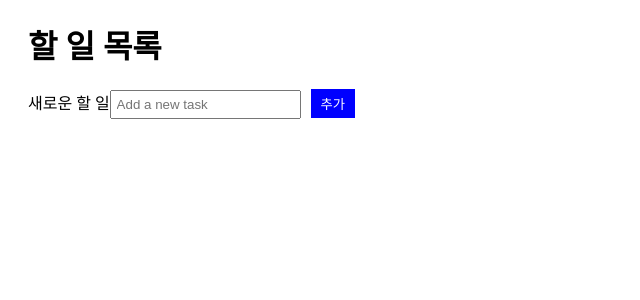
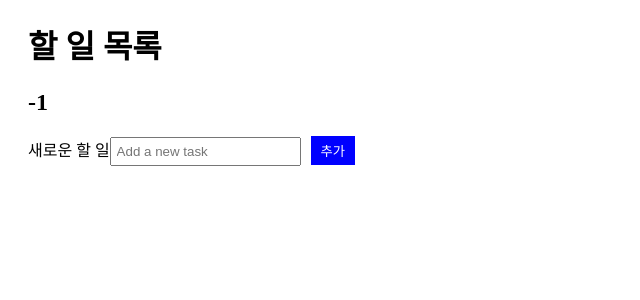
Before and after one commit to witch-factory/toy-project-monorepo, a React (Vite) app in the folder apps/todo-client/: page / in a window 1280 px wide. Shown: the top 300 px of the page, without its empty margins (0-640 px from the left). Built offline with nearby package versions, Linux system fonts and the light colour scheme.

Commit message:
공유폴더 설정 완료

```diff
--- a/apps/todo-client/src/App.tsx
+++ b/apps/todo-client/src/App.tsx
@@ -1,4 +1,5 @@
 import { useState } from "react";
+import { subtract } from "@toy-monorepo/shared";
 
 // 이후에 DB의 auto increment ID로 대체할 예정
 type Todo = {
@@ -37,6 +38,7 @@ function App() {
 	return (
 		<main className="todo-app">
 			<h1>할 일 목록</h1>
+			<h2>{subtract(1, 2)}</h2>
 			<form onSubmit={addTodo} className="todo-form" aria-label="Add Todo Form">
 				<label htmlFor="new-todo" className="sr-only">
 					새로운 할 일
```
Also changed, not shown: 1 other file (tests, documents, lock files or other folders).
